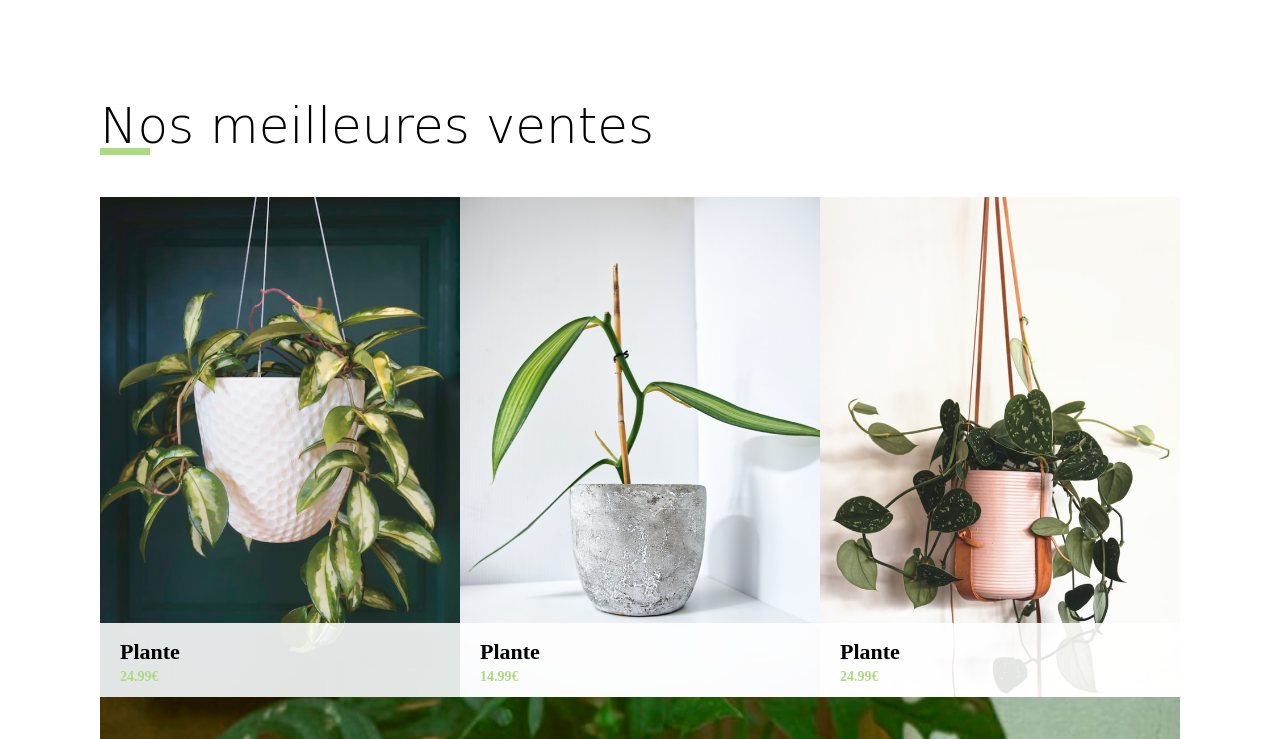
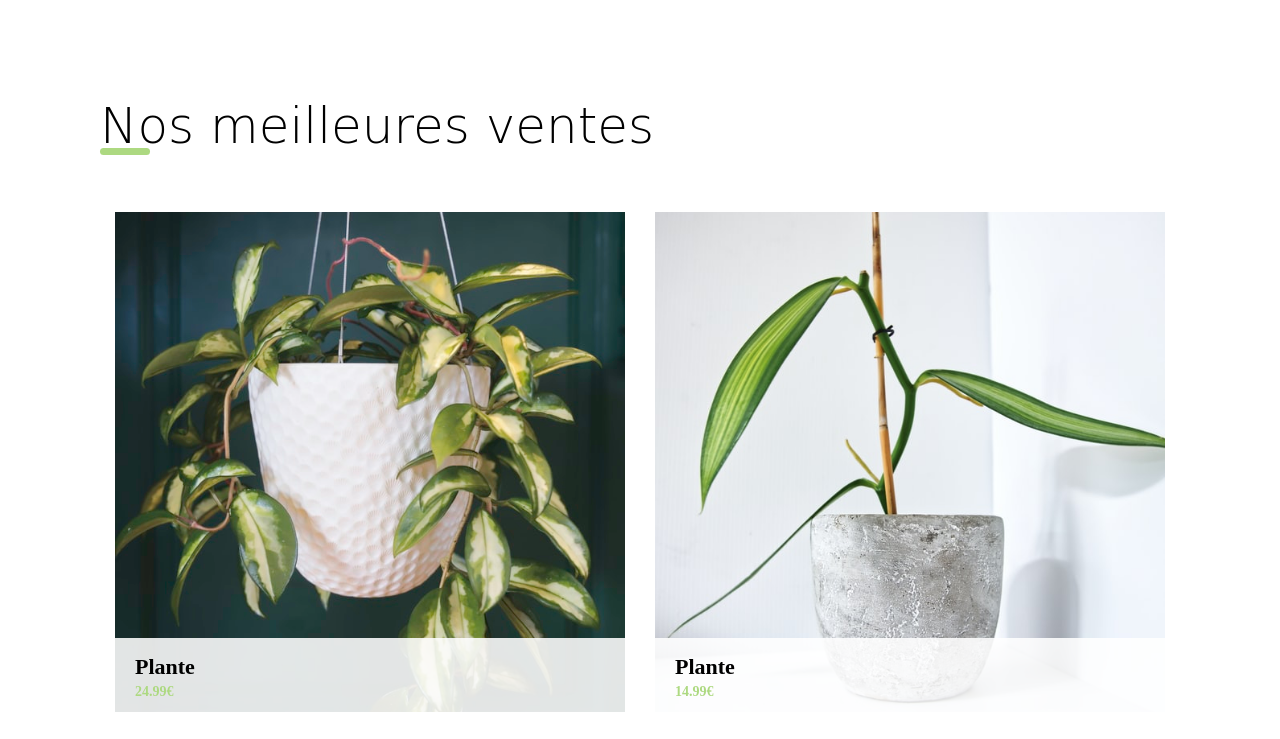
Before and after one commit to YannouLRD/Nature-Emoi, a plain HTML site: page index.html in a window 1280 px wide. Shown: the part 583-1322 px from the top of the page. Drawn offline with Linux system fonts and the light colour scheme; a web font is replaced by a local one.

Commit message:
ajout margin all items

```diff
--- a/style/styles.css
+++ b/style/styles.css
@@ -91,12 +91,12 @@ section.service {
   width: 50px;
   height: 7px;
   bottom: 0;
+  border-radius: 50px;
 }
 .bests-items {
   margin: 100px;
 }
 .best-plants {
-  background-color: red;
   min-height: 500px;
   display: flex;
   flex-wrap: wrap;
@@ -150,6 +150,9 @@ section.service {
 .all-plants {
   margin: 100px;
 }
+.plant-box {
+  margin: 15px;
+}
 .plant-grid {
   display: grid;
   min-height: 100vh;
```
